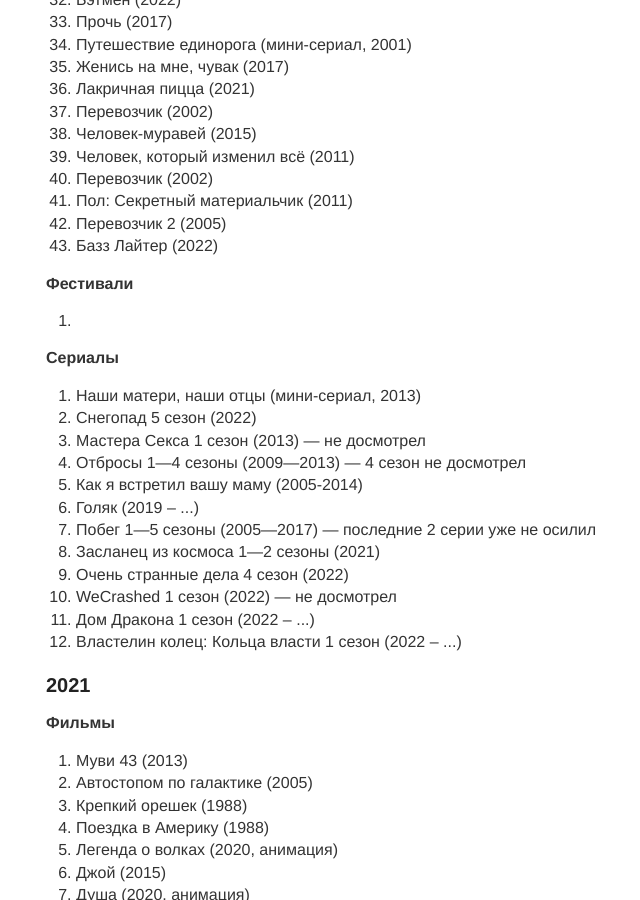
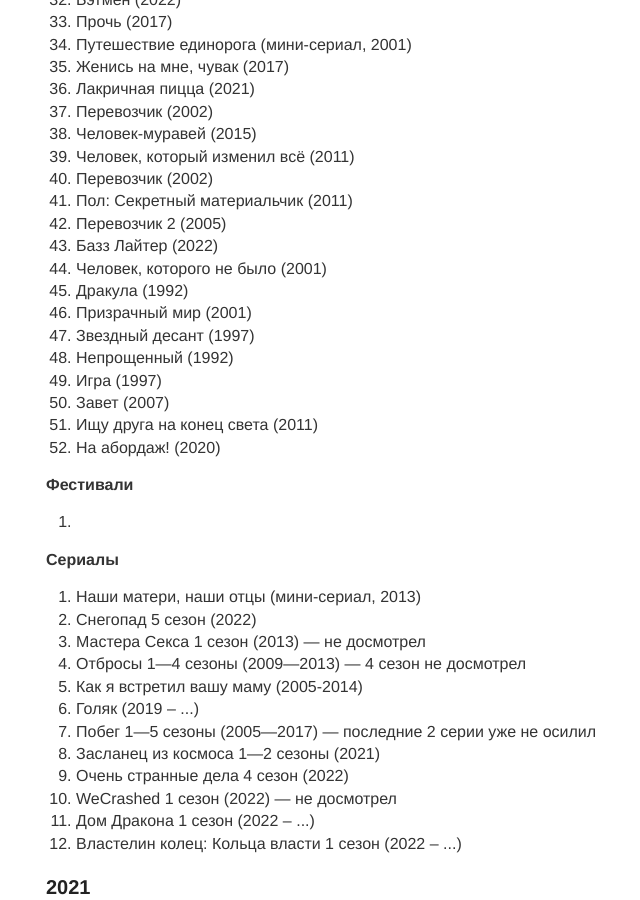
Before and after one commit to sombro/nbuevich.com, a Jekyll site: the page built from blog/_posts/2099-12-14-movies.md, in a window 1280 px wide and 900 px high, scrolled down 1146 px. Shown: the whole window, without its empty margins (234-874 px from the left). Built offline with Jekyll 4.4.1, drawn with Linux system fonts in a browser that asks for light colours.

Commit message:
new content

```diff
--- a/blog/_posts/2099-12-14-movies.md
+++ b/blog/_posts/2099-12-14-movies.md
@@ -58,6 +58,15 @@
     <li>Пол: Секретный материальчик (2011)</li>
     <li>Перевозчик 2 (2005)</li>
     <li>Базз Лайтер (2022)</li>
+    <li>Человек, которого не было (2001)</li>
+    <li>Дракула (1992)</li>
+    <li>Призрачный мир (2001)</li>
+    <li>Звездный десант (1997)</li>
+    <li>Непрощенный (1992)</li>
+    <li>Игра (1997)</li>
+    <li>Завет (2007)</li>
+    <li>Ищу друга на конец света (2011)</li>
+    <li>На абордаж! (2020)</li>
 </ol>
 
 <b>Фестивали</b>
```
Also changed, not shown: blog/_posts/2099-12-15-travel.md (+1 -0 lines).
